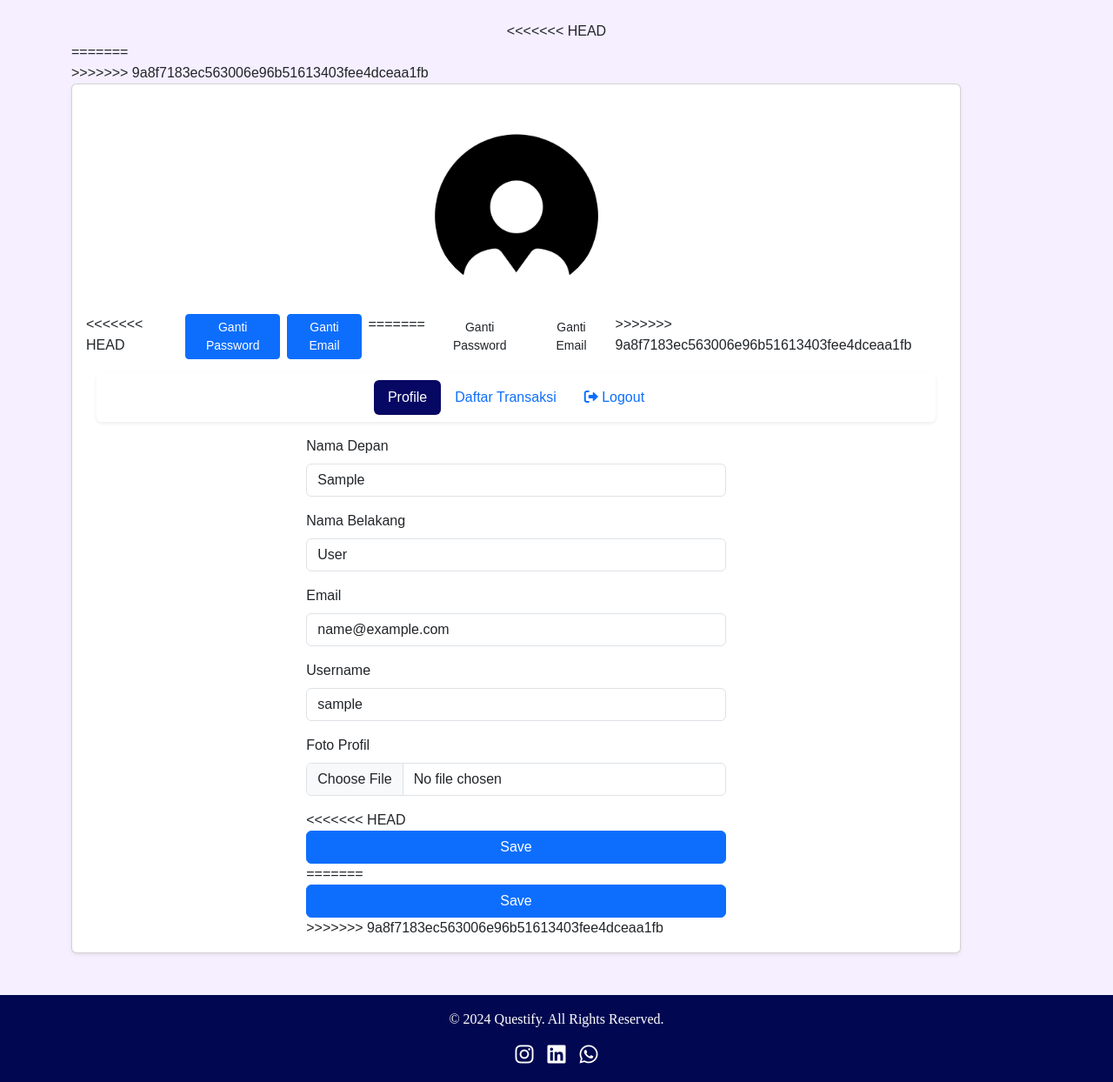
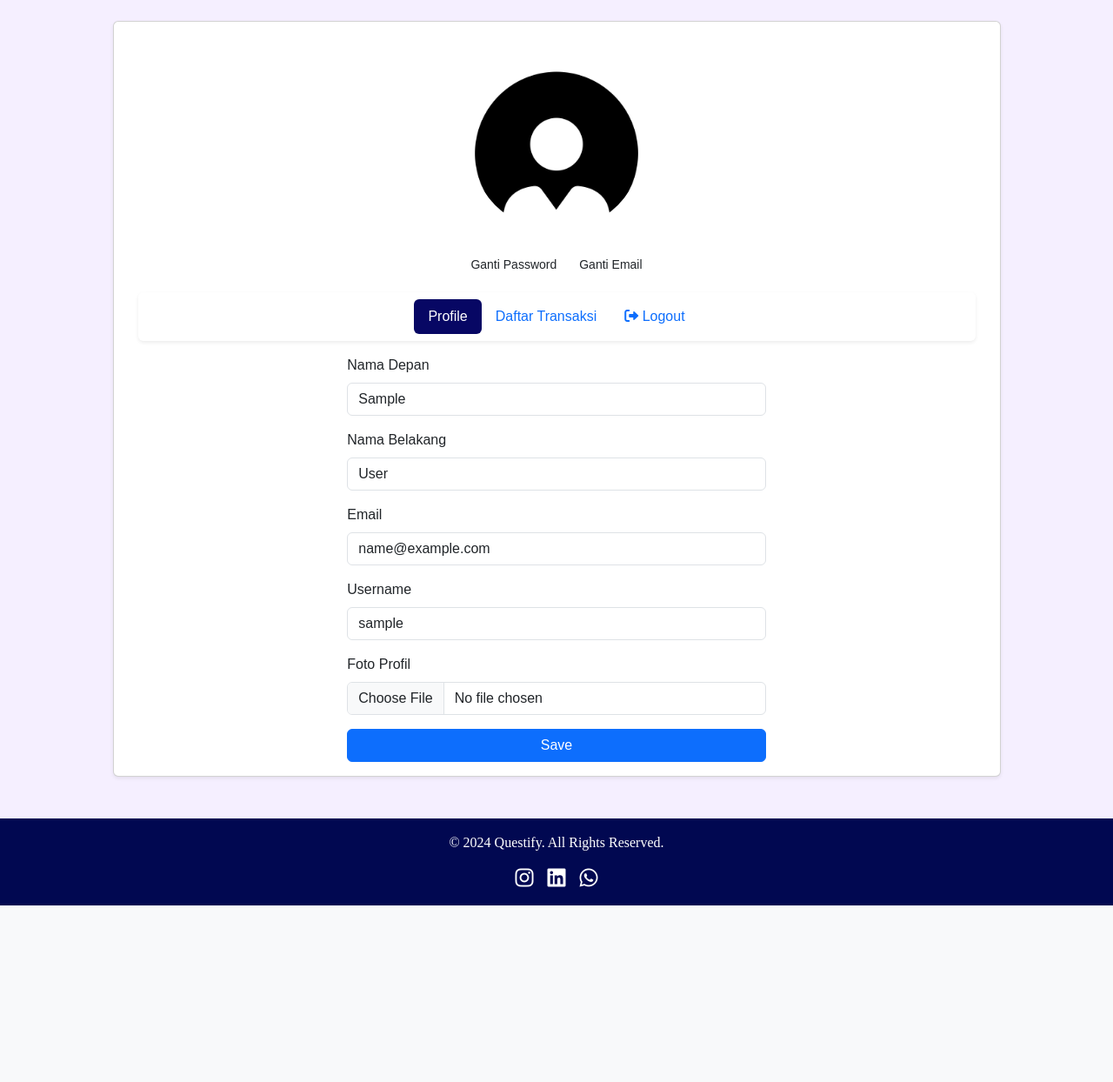
Before and after one commit to timurlauttt/Project-Akhir-Studi-Independent, a Django app: page /questify_app/userprofile/ in a window 1280 px wide. Shown: the part 72-1316 px from the top of the page at 87% size. After the commit the page ends 1113 px from the top, so only its background shows below. Run offline with Django 5.2, Linux system fonts and the light colour scheme; the visitor is signed in with stand-in values (Sample User, id 1).

Commit message:
Update userprofile.html

```diff
--- a/questify_project/templates/questify_app/pages/userprofile.html
+++ b/questify_project/templates/questify_app/pages/userprofile.html
@@ -10,11 +10,7 @@
 {% block content %}
 <main class="container my-5">
   <div class="row justify-content-center mt-5">
-<<<<<<< HEAD
-    <div class="col-md-12">
-=======
     <div class="col-md-11">
->>>>>>> 9a8f7183ec563006e96b51613403fee4dceaa1fb
       <section class="card shadow-sm">
         <div class="card-body">
           <!-- Messages Section -->
@@ -34,13 +30,8 @@
 
           <!-- Additional Actions -->
           <div class="d-flex justify-content-center gap-2">
-<<<<<<< HEAD
-            <a href="{% url 'account_change_password' %}" class="btn btn-sm btn-primary">Ganti Password</a>
-            <a href="{% url 'account_email' %}" class="btn btn-sm btn-primary">Ganti Email</a>
-=======
             <a href="{% url 'account_change_password' %}" class="btn btn-sm hover-effect">Ganti Password</a>
             <a href="{% url 'account_email' %}" class="btn btn-sm hover-effect">Ganti Email</a>
->>>>>>> 9a8f7183ec563006e96b51613403fee4dceaa1fb
           </div>
             <!-- Navigation Tabs -->
             <nav class="container mt-3" style="background: white;">
@@ -84,11 +75,7 @@
                   <label for="profile_picture" class="form-label">Foto Profil</label>
                   <input class="form-control" type="file" id="profile_picture" name="profile_picture">
                 </div>
-<<<<<<< HEAD
-                <button type="submit" class="btn btn-primary w-100">Save</button>
-=======
                 <button type="submit" class="btn btn-primary w-100 hover-effect">Save</button>
->>>>>>> 9a8f7183ec563006e96b51613403fee4dceaa1fb
               </form>
             </div>
           </div>
```
